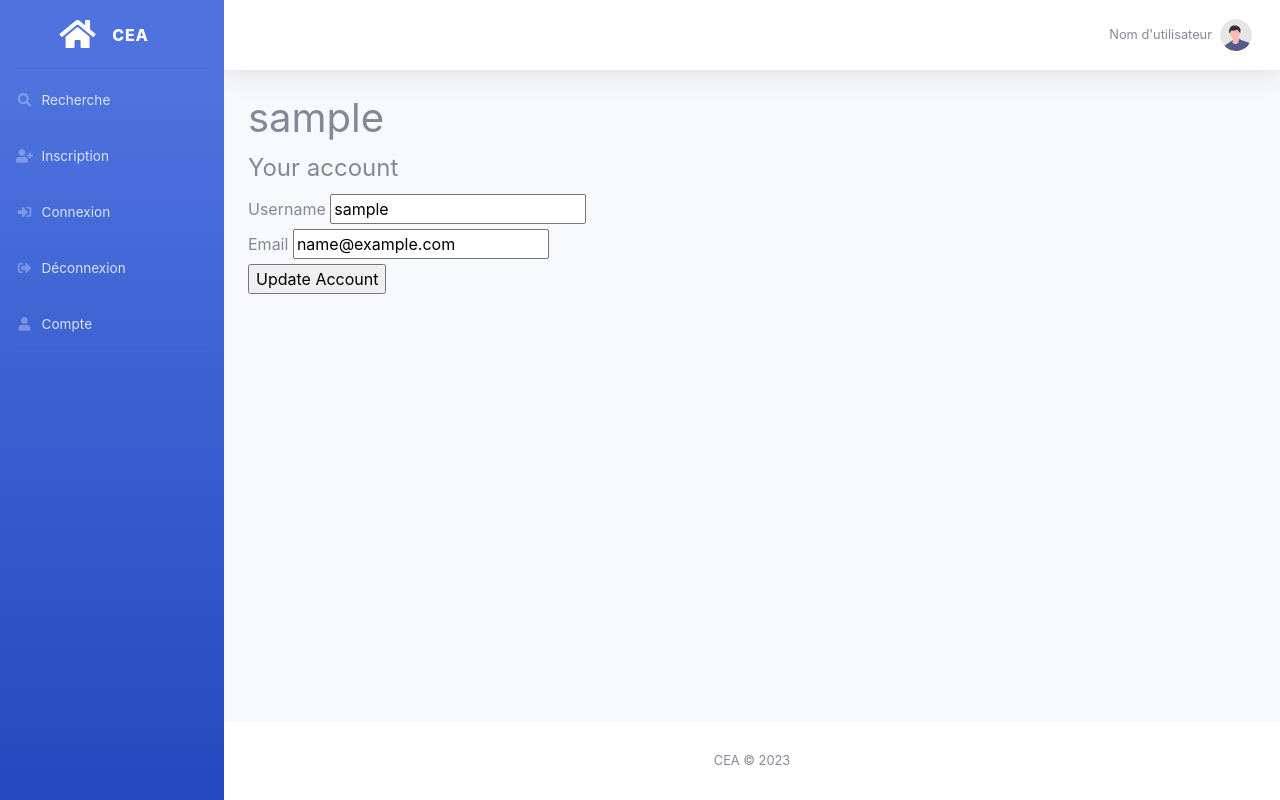
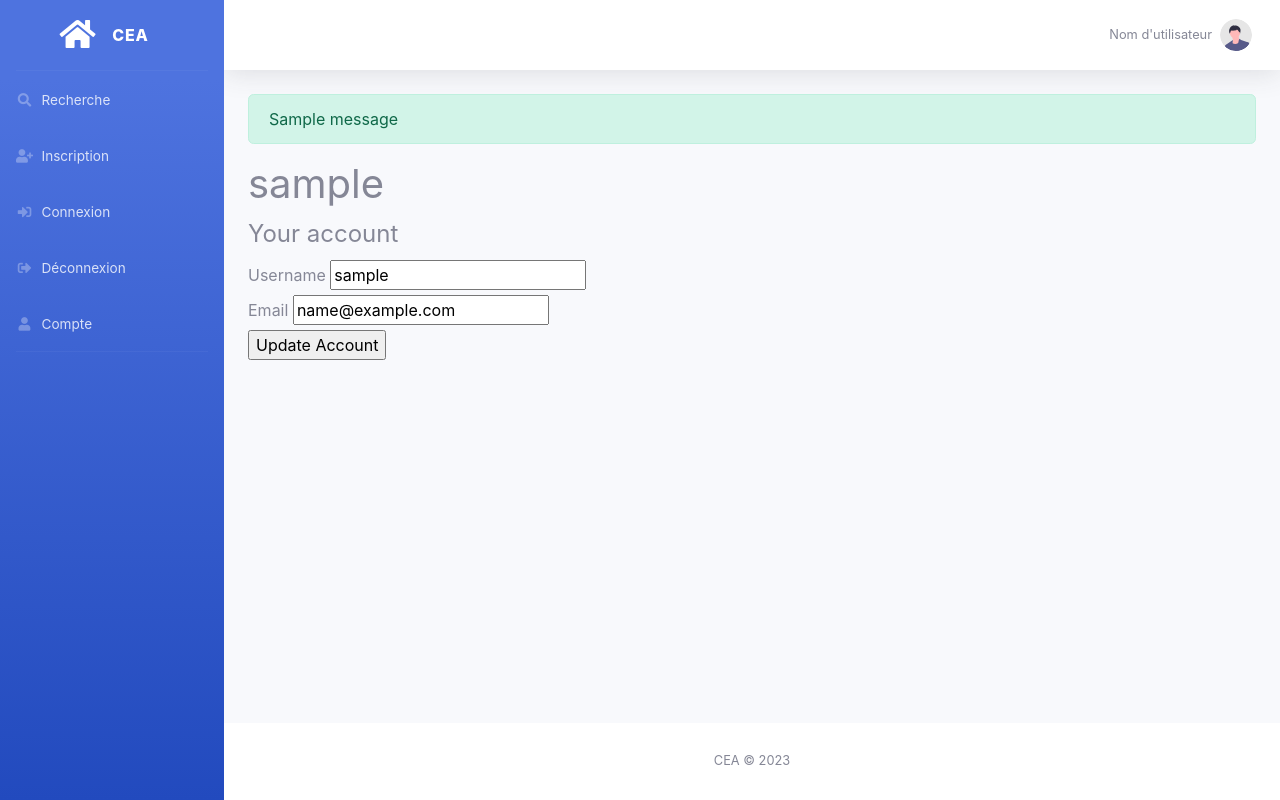
Before and after one commit to maejam/CEA, a Flask app: page /account in a window 1280 px wide. Run offline with Flask 3, Linux system fonts and the light colour scheme; the visitor is signed in with stand-in values (Sample User, id 1); one stand-in notice (Sample message) is shown; parts of the project's set-up code (start-up, migrations or seed data) failed here and were passed over; some libraries are stand-ins or nearby versions.

Commit message:
Added flash messages in base template. Added login_required to home page and documents pages. (#8)
Co-authored-by: maejam <maeljamet@hotmail.com>

```diff
--- a/CEA_Flask/flaskapp/app.py
+++ b/CEA_Flask/flaskapp/app.py
@@ -1,4 +1,5 @@
 from flask import Blueprint, render_template
+from flask_login import login_required
 from pydantic.error_wrappers import ValidationError
 
 from .models import Document, DocumentShortView
@@ -9,6 +10,7 @@ main = Blueprint("main", __name__)
 
 @main.route("/")
 @main.route("/home")
+@login_required
 def home():
     documents = Document.find(with_children=True).project(DocumentShortView)
     headers = ("", "Type", "Author", "Content", "Date")
@@ -16,6 +18,7 @@ def home():
 
 
 @main.route("/document/<string:doc_id>")
+@login_required
 def document(doc_id):
     try:
         document = Document.get(doc_id, with_children=True).run()
--- a/CEA_Flask/flaskapp/templates/base.html
+++ b/CEA_Flask/flaskapp/templates/base.html
@@ -18,13 +18,26 @@
 </head>
 
 <body id="page-top">
+
   <div id="wrapper">
     {% include 'partials/sidebar.html' %}
     <div id="content-wrapper" class="d-flex flex-column">
       <div id="content">
         {% include 'partials/topbar.html' %}
         <div class="container-fluid">
+
+          {% with messages = get_flashed_messages(with_categories=true) %}
+            {% if messages %}
+              {% for category, message in messages %}
+                <div class="alert alert-{{ category }}">
+                  {{ message }}
+                </div>
+              {% endfor %}
+            {% endif %}
+          {% endwith %}
+
           {% block content %}{% endblock%}
+
         </div>
       </div>
       {% include 'partials/footer.html' %}
```
